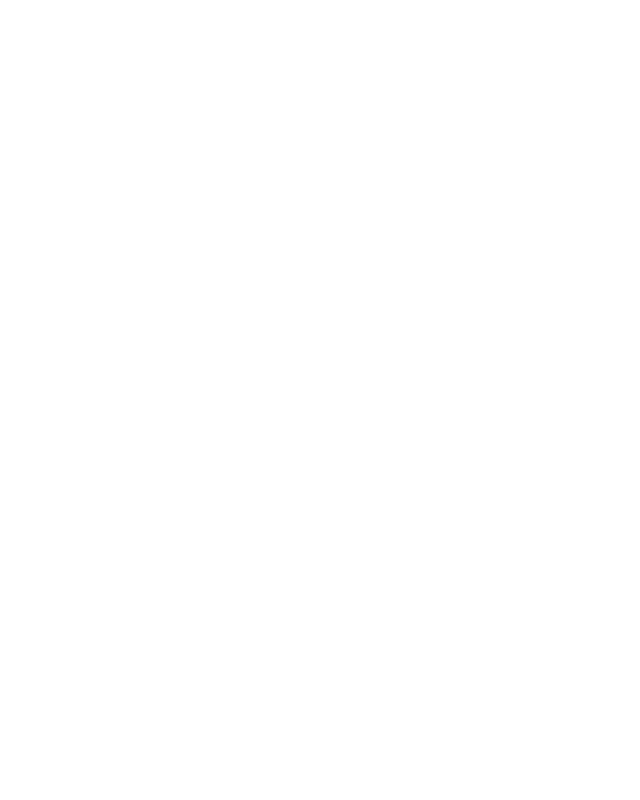
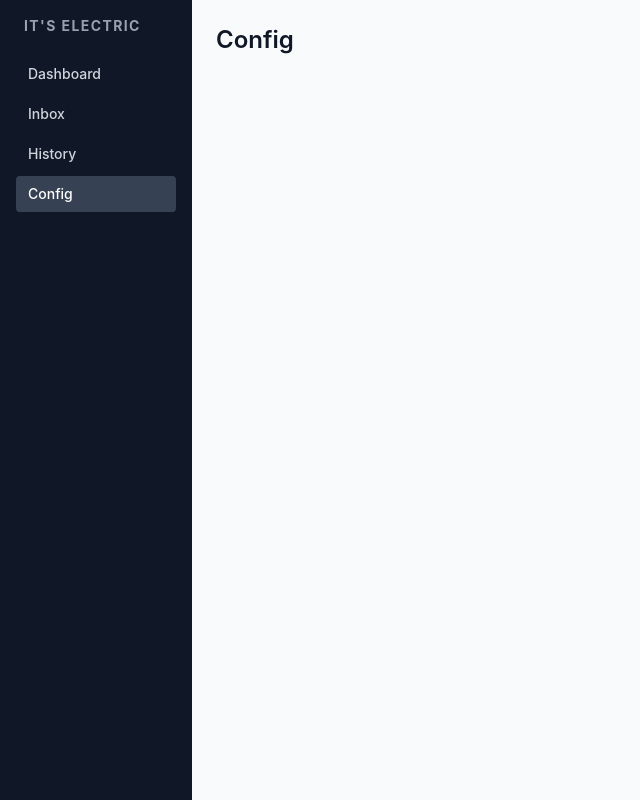
Before and after one commit to becky-ship-it/itselectric-automation, a React (Vite) app in the folder web/: page /config in a window 1280 px wide. Before the commit this address had no page. Shown: the whole page, without its empty margins (0-640 px from the left). Built offline with nearby package versions, Linux system fonts and the light colour scheme.

Commit message:
feat(web): add Config route and sidebar nav link

```diff
--- a/web/src/App.tsx
+++ b/web/src/App.tsx
@@ -3,6 +3,7 @@ import Layout from './components/Layout'
 import Dashboard from './pages/Dashboard'
 import Inbox from './pages/Inbox'
 import History from './pages/History'
+import Config from './pages/Config'
 
 export default function App() {
   return (
@@ -11,6 +12,7 @@ export default function App() {
         <Route index element={<Dashboard />} />
         <Route path="inbox" element={<Inbox />} />
         <Route path="history" element={<History />} />
+        <Route path="config" element={<Config />} />
       </Route>
     </Routes>
   )
--- a/web/src/components/Sidebar.tsx
+++ b/web/src/components/Sidebar.tsx
@@ -4,6 +4,7 @@ const links = [
   { to: '/', label: 'Dashboard' },
   { to: '/inbox', label: 'Inbox' },
   { to: '/history', label: 'History' },
+  { to: '/config', label: 'Config' },
 ]
 
 export default function Sidebar() {
--- /dev/null
+++ b/web/src/pages/Config.tsx
@@ -0,0 +1,3 @@
+export default function Config() {
+  return <h1 className="text-2xl font-semibold text-gray-900">Config</h1>
+}
```
Also changed, not shown: 1 other file (tests, documents, lock files or other folders).
